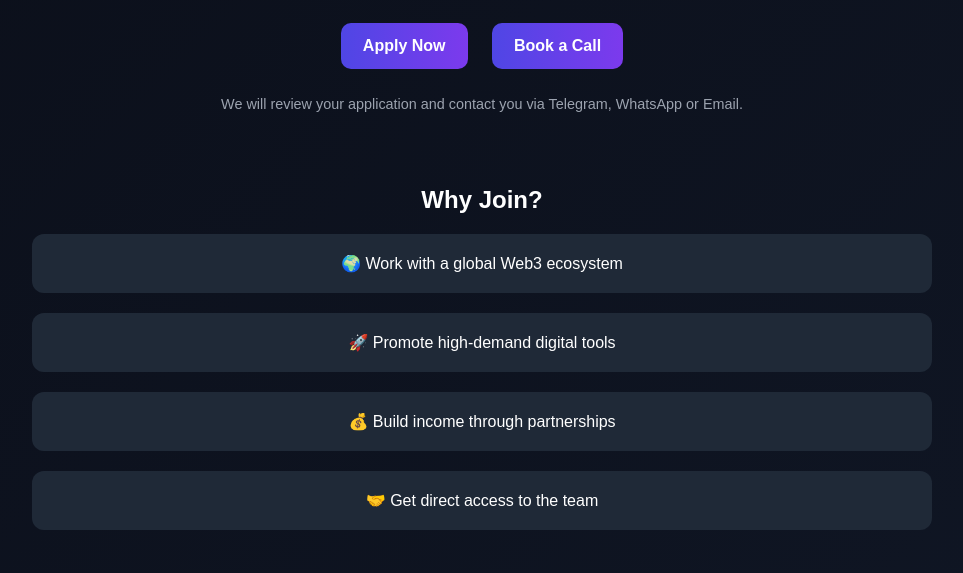
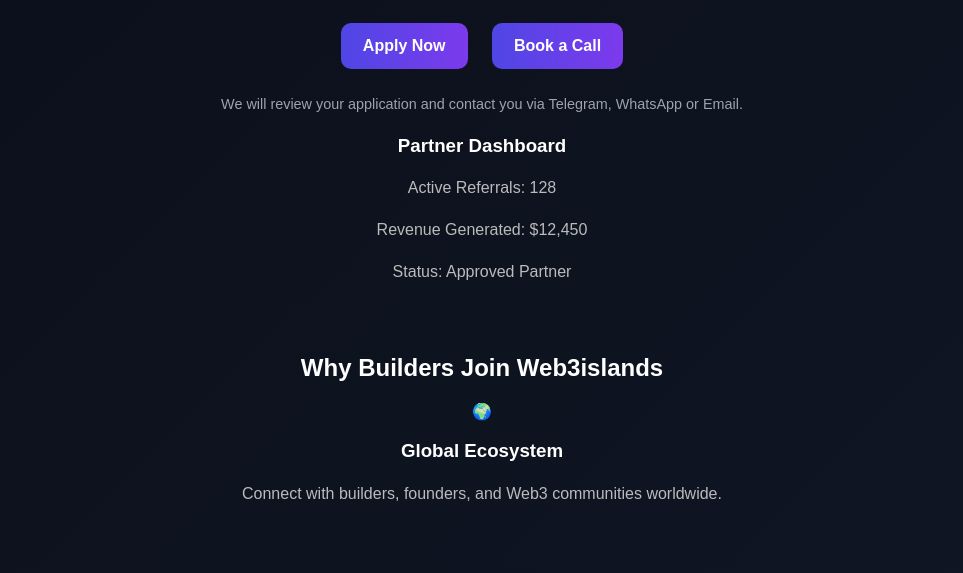
Before and after one commit to danielnweze54-cyber/web3islands-partner-funnel, a plain HTML site: page index.html in a window 1280 px wide. Shown: the part 200-773 px from the top of the page, without its empty margins (158-1121 px from the left). Drawn offline with Linux system fonts and the light colour scheme.

Commit message:
git commit -m "feat: add product-style UI and visual improvements"

```diff
--- a/index.html
+++ b/index.html
@@ -46,12 +46,20 @@
   .section {
     margin-top: 70px;
   }
+  .section-dark {
+  background: rgba(255,255,255,0.03);
+  backdrop-filter: blur(12px);
+  }
 
   .card {
     background: #1f2937;
     padding: 20px;
     border-radius: 12px;
     margin-top: 20px;
+  }
+  .card:hover {
+  transform: translateY(-5px);
+  transition: 0.3s ease;
   }
 
   input {
@@ -84,16 +92,24 @@
 
     <p class="small">We will review your application and contact you via Telegram, WhatsApp or Email.</p>
   </div>
+  <div class="hero-preview">
+  <div class="preview-card">
+    <h3>Partner Dashboard</h3>
+    <p>Active Referrals: 128</p>
+    <p>Revenue Generated: $12,450</p>
+    <p>Status: Approved Partner</p>
+  </div>
+  </div>
 
   <!-- VALUE -->
   <div class="section">
-    <h2>Why Join?</h2>
+    <h2>Why Builders Join Web3islands</h2>
 
-    <div class="card">🌍 Work with a global Web3 ecosystem</div>
-    <div class="card">🚀 Promote high-demand digital tools</div>
-    <div class="card">💰 Build income through partnerships</div>
-    <div class="card">🤝 Get direct access to the team</div>
-  </div>
+    <div class="feature-card">
+  <div class="icon">🌍</div>
+  <h3>Global Ecosystem</h3>
+  <p>Connect with builders, founders, and Web3 communities worldwide.</p>
+    </div>
 
   <!-- HOW IT WORKS -->
   <div class="section">
@@ -107,7 +123,7 @@
   <!-- FORM -->
   <div class="section" id="form">
     <h2>Apply as a Partner</h2>
-
+Apply → Review → Partner Access → Earn Rewards
     <form onsubmit="submitForm(event)">
       <input type="text" id="name" placeholder="Full Name" required><br>
       <input type="email" id="email" placeholder="Email Address" required><br>
```
